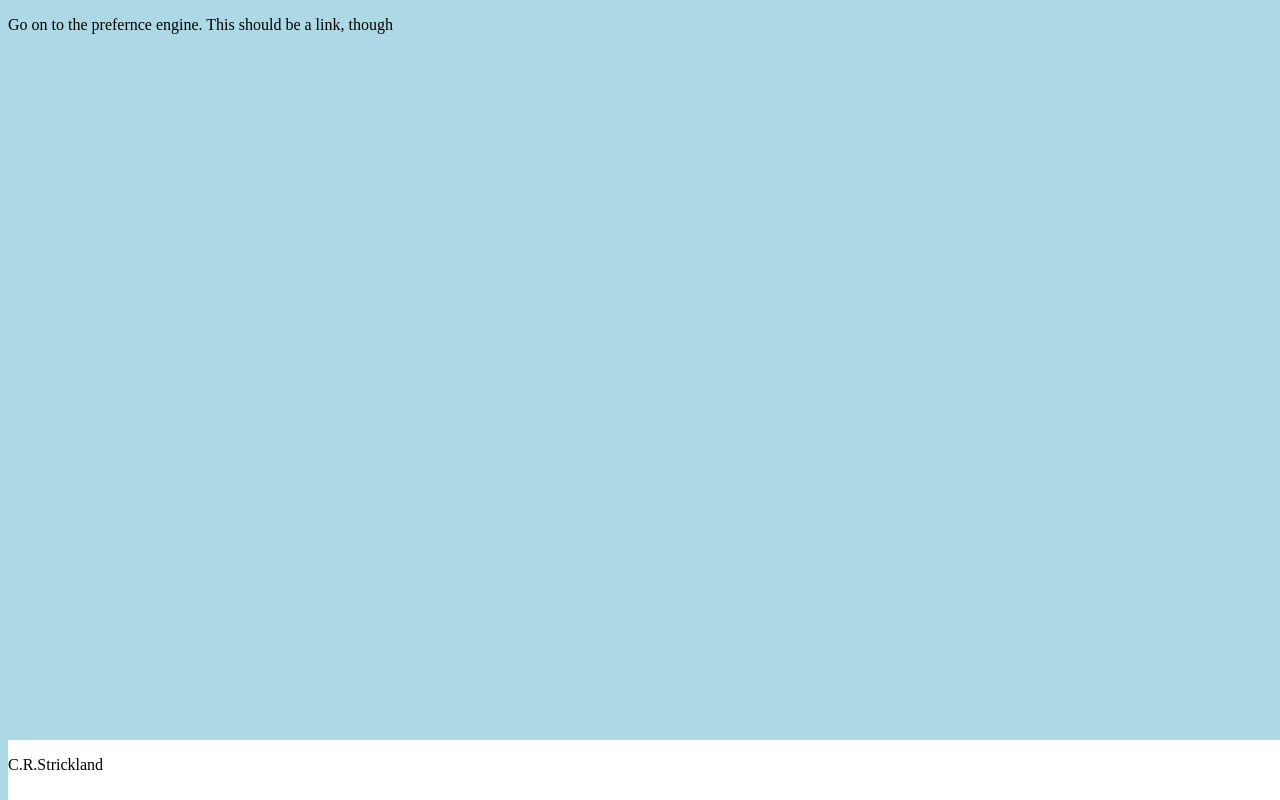
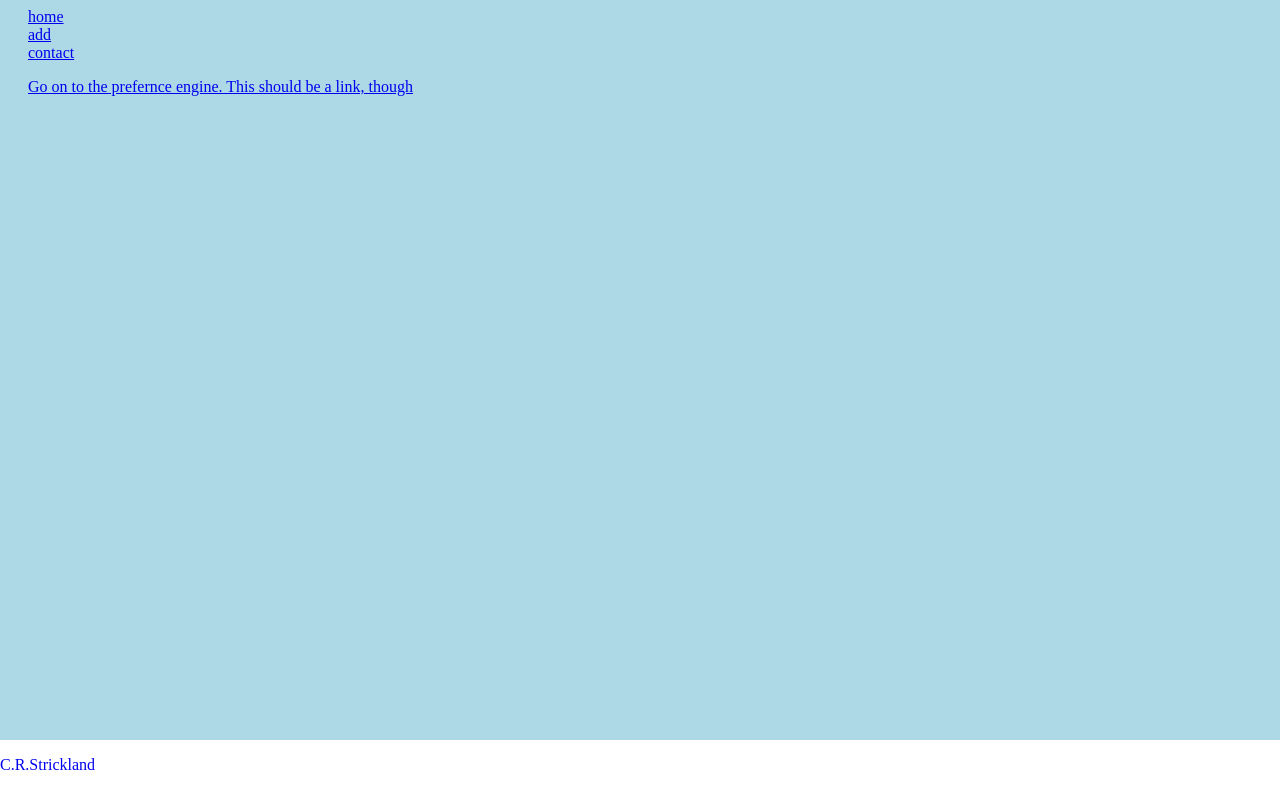
Before and after one commit to Stregian/django-git, a Django app: page /preference/ in a window 1280 px wide. Run offline with Django 3.2, Linux system fonts and the light colour scheme.

Commit message:
extended css a little

```diff
--- a/testsite1/preference/static/css/style.css
+++ b/testsite1/preference/static/css/style.css
@@ -5,11 +5,18 @@
 
 body {
     background-color: lightblue;
+    padding-left: 20px;
 }
-
+ul {
+   display: block;
+   list-style-type: none;
+   margin: 0;
+   padding: 0;
+}
 #footer {
    background-color: white;
    position:absolute;
+   left:0px;
    bottom:0;
    width:100%;
    height:60px;
--- a/testsite1/preference/templates/base.html
+++ b/testsite1/preference/templates/base.html
@@ -12,11 +12,17 @@
 {% endblock%}
 </title></head>
 <body>
-{% block navbar %}
-{% endblock %}
-{% block body %}
+{% block navbar %} <div id = "navbar">
+    <ul>
+    <li><a href="{% url "preference:preference-homepage"%}">home</li>
+    <li><a href="{% url "preference:add-choice"%}">add</li>
+    <li><a href="{% url "preference:contact"%}">contact</li>
+    </ul>
+
+</div>{% endblock %}
+{% block body %} <div>
     <p>this is where the content/forms go</p>
-{% endblock %}
+</div>{% endblock %}
 {% block footer%}
     <div id="footer">
 
--- a/testsite1/preference/urls.py
+++ b/testsite1/preference/urls.py
@@ -1,9 +1,9 @@
 from django.conf.urls import url
 from . import views
 
-
+app_name = "preference"
 urlpatterns =[
-    url(r'^$', views.preferencehomepage),
-    url(r'^add/$', views.add_choice ),
-    url(r'^contact/$', views.contact),
+    url(r'^$', views.preferencehomepage, name="preference-homepage"),
+    url(r'^add/$', views.add_choice, name = "add-choice"),
+    url(r'^contact/$', views.contact, name = "contact"),
 ]
```
Also changed, not shown: 1 other file.
